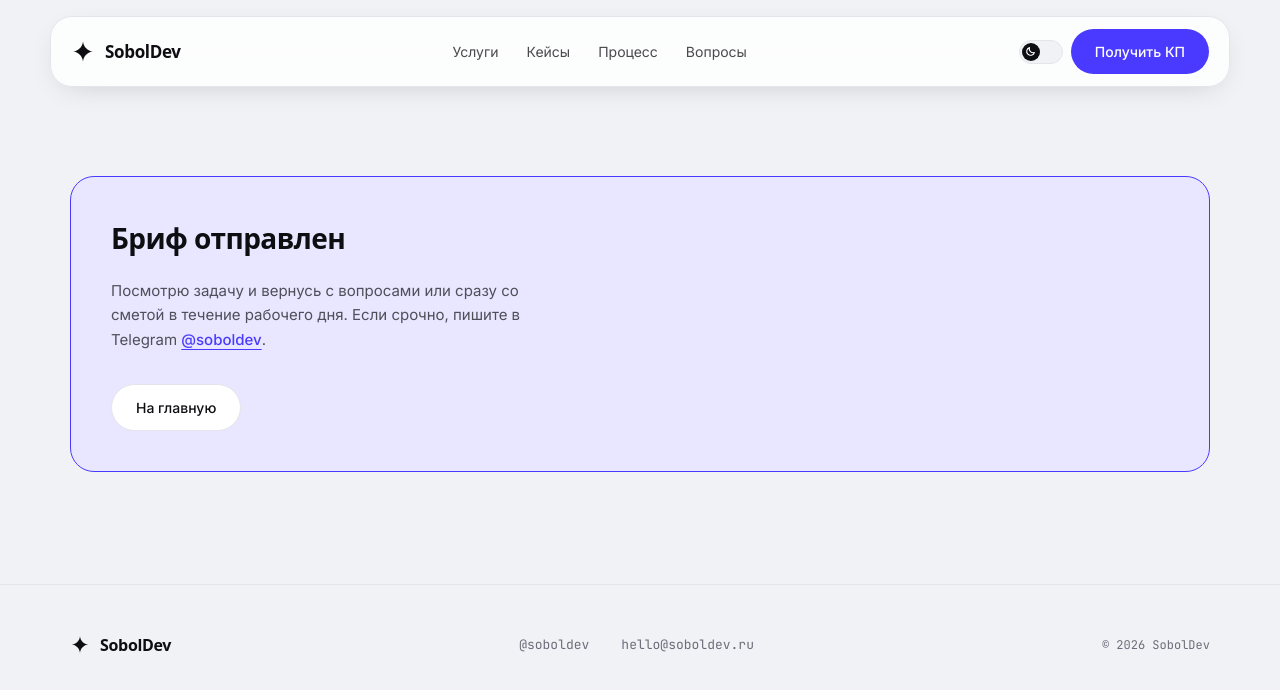
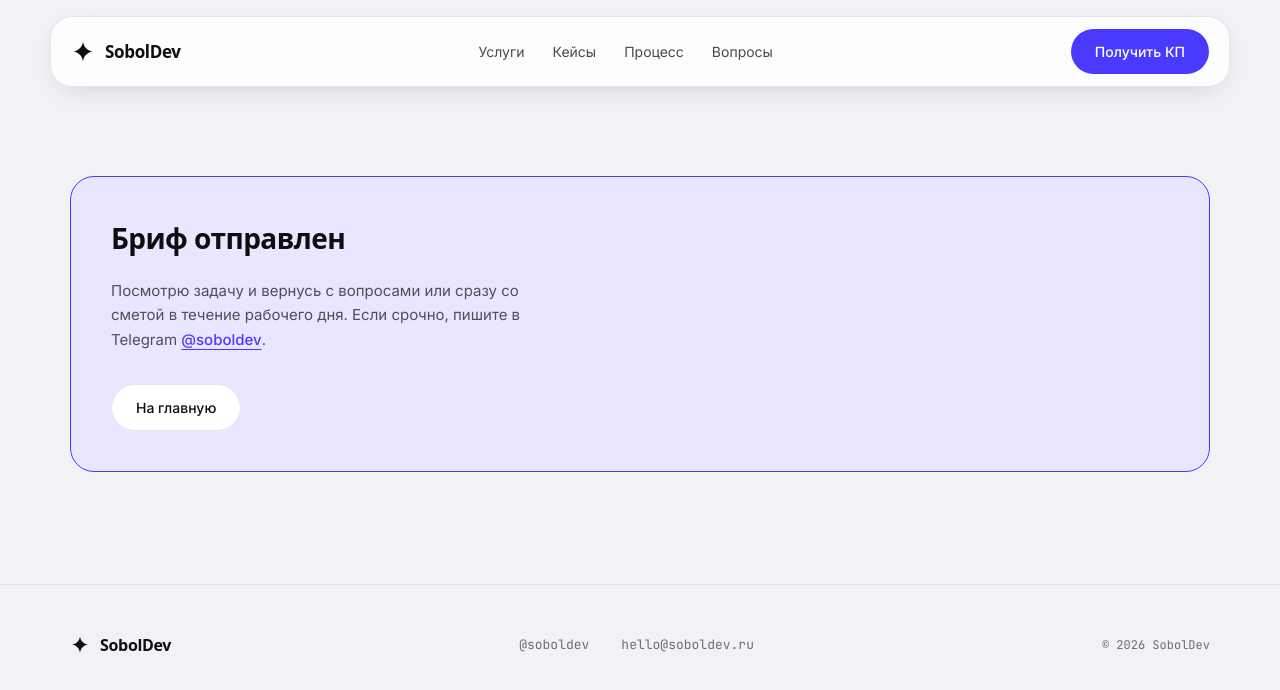
Before and after one commit to Sobol17/sobol-dev, a SvelteKit app: page /thanks in a window 1280 px wide. Shown: the top 690 px of the page. Built offline with nearby package versions, Linux system fonts and the light colour scheme; a web font is replaced by a local one.

Commit message:
refactor(ui): drop the dark theme and its toggle
One light palette removes the pre-paint script, the class variant and the duplicated color layer.

```diff
--- a/src/app.css
+++ b/src/app.css
@@ -1,8 +1,5 @@
 @import 'tailwindcss';
 @plugin '@tailwindcss/typography';
-
-/* Dark theme reacts to a class on <html>, not to the OS setting: the visitor picks it. */
-@custom-variant dark (&:where(.dark, .dark *));
 
 /* ---------- design tokens ---------- */
 @theme {
@@ -10,17 +7,16 @@
 	--font-sans: 'Inter', system-ui, sans-serif;
 	--font-mono: 'JetBrains Mono', ui-monospace, monospace;
 
-	/* Theme-dependent colors resolve through CSS variables redefined under .dark. */
-	--color-paper: rgb(var(--c-bg));
-	--color-surface: rgb(var(--c-surface));
-	--color-ink: rgb(var(--c-ink));
-	--color-muted: rgb(var(--c-muted));
-	--color-line: rgb(var(--c-line));
-	--color-accent-soft: rgb(var(--c-accent-soft));
-	--color-invert: rgb(var(--c-invert));
-	--color-invert-fg: rgb(var(--c-invert-fg));
+	--color-paper: #f1f2f5;
+	--color-surface: #ffffff;
+	--color-ink: #0d0d12;
+	--color-muted: #6c6c7a;
+	--color-line: #e4e5ea;
+	--color-accent-soft: #e9e7ff;
+	--color-invert: #0d0d12;
+	--color-invert-fg: #ffffff;
 
-	/* Always dark, in both themes: device mockups, case section, hero cards. */
+	/* Dark surfaces on a light page: device mockups, case section, hero cards. */
 	--color-night: #0d0d12;
 	--color-night2: #15151e;
 	--color-accent: #4a3aff;
@@ -43,27 +39,7 @@
 }
 
 :root {
-	--c-bg: 241 242 245;
-	--c-surface: 255 255 255;
-	--c-ink: 13 13 18;
-	--c-muted: 108 108 122;
-	--c-line: 228 229 234;
-	--c-accent-soft: 233 231 255;
-	--c-invert: 13 13 18;
-	--c-invert-fg: 255 255 255;
 	color-scheme: light;
-}
-
-.dark {
-	--c-bg: 10 10 14;
-	--c-surface: 22 22 30;
-	--c-ink: 240 240 246;
-	--c-muted: 150 150 166;
-	--c-line: 40 40 52;
-	--c-accent-soft: 37 32 84;
-	--c-invert: 255 255 255;
-	--c-invert-fg: 13 13 18;
-	color-scheme: dark;
 }
 
 @layer base {
--- a/src/app.html
+++ b/src/app.html
@@ -4,7 +4,6 @@
 		<meta charset="utf-8" />
 		<meta name="viewport" content="width=device-width, initial-scale=1" />
 		<link rel="icon" href="%sveltekit.assets%/favicon.svg" />
-		<script src="%sveltekit.assets%/theme-init.js"></script>
 		<link rel="preconnect" href="https://fonts.googleapis.com" />
 		<link rel="preconnect" href="https://fonts.gstatic.com" crossorigin />
 		<link
--- a/src/lib/components/theme-toggle.svelte
+++ /dev/null
@@ -1,47 +0,0 @@
-<script lang="ts">
-	import { ThemeStore } from '$lib/state/theme.svelte';
-
-	const theme = new ThemeStore();
-</script>
-
-<button
-	type="button"
-	role="switch"
-	aria-checked={theme.current === 'dark'}
-	aria-label="Тёмная тема"
-	class="relative h-6 w-11 shrink-0 rounded-pill border border-line bg-paper transition hover:border-ink/30"
-	onclick={() => theme.toggle()}
->
-	<span
-		class="absolute top-[2px] left-[2px] grid size-[18px] place-items-center rounded-pill bg-invert text-invert-fg transition-transform duration-300"
-		style={theme.current === 'dark' ? 'transform:translateX(20px)' : undefined}
-	>
-		{#if theme.current === 'dark'}
-			<svg
-				viewBox="0 0 24 24"
-				class="size-[11px]"
-				fill="none"
-				stroke="currentColor"
-				stroke-width="2.4"
-				stroke-linecap="round"
-			>
-				<circle cx="12" cy="12" r="4.5" />
-				<path
-					d="M12 1.8v2.4M12 19.8v2.4M1.8 12h2.4M19.8 12h2.4M4.9 4.9l1.7 1.7M17.4 17.4l1.7 1.7M19.1 4.9l-1.7 1.7M6.6 17.4l-1.7 1.7"
-				/>
-			</svg>
-		{:else}
-			<svg
-				viewBox="0 0 24 24"
-				class="size-[11px]"
-				fill="none"
-				stroke="currentColor"
-				stroke-width="2.4"
-				stroke-linecap="round"
-				stroke-linejoin="round"
-			>
-				<path d="M20.5 14.3A8.6 8.6 0 0 1 9.7 3.5a8.6 8.6 0 1 0 10.8 10.8z" />
-			</svg>
-		{/if}
-	</span>
-</button>
--- a/src/lib/state/theme.svelte.ts
+++ /dev/null
@@ -1,34 +0,0 @@
-import { browser } from '$app/environment';
-
-const STORAGE_KEY = 'sd-theme';
-
-export type Theme = 'light' | 'dark';
-
-/**
- * Mirrors the class that `static/theme-init.js` already applied before paint.
- * The DOM is the source of truth, so hydration never fights the pre-paint script.
- */
-export class ThemeStore {
-	current = $state<Theme>('light');
-
-	constructor() {
-		if (browser) {
-			this.current = document.documentElement.classList.contains('dark') ? 'dark' : 'light';
-		}
-	}
-
-	toggle(): void {
-		this.set(this.current === 'dark' ? 'light' : 'dark');
-	}
-
-	set(theme: Theme): void {
-		this.current = theme;
-		if (!browser) return;
-		document.documentElement.classList.toggle('dark', theme === 'dark');
-		try {
-			localStorage.setItem(STORAGE_KEY, theme);
-		} catch {
-			// Storage denied. The choice lasts for this page only, which is acceptable.
-		}
-	}
-}
--- a/src/routes/(admin)/+layout.svelte
+++ b/src/routes/(admin)/+layout.svelte
@@ -1,7 +1,6 @@
 <script lang="ts">
 	import { page } from '$app/state';
 	import Logo from '$lib/components/logo.svelte';
-	import ThemeToggle from '$lib/components/theme-toggle.svelte';
 	import { ADMIN_NAV, cn } from '$lib/ui';
 	import type { LayoutData } from './$types';
 
@@ -40,7 +39,6 @@
 			</nav>
 
 			<div class="flex items-center gap-3">
-				<ThemeToggle />
 				<span class="text-[14px] text-muted">{data.user.displayName}</span>
 				<form method="POST" action="/logout">
 					<button type="submit" class="text-[14px] text-muted transition hover:text-ink">
--- a/src/routes/(public)/+layout.svelte
+++ b/src/routes/(public)/+layout.svelte
@@ -1,6 +1,5 @@
 <script lang="ts">
 	import Logo from '$lib/components/logo.svelte';
-	import ThemeToggle from '$lib/components/theme-toggle.svelte';
 	import { Button, PUBLIC_NAV } from '$lib/ui';
 
 	let { children } = $props();
@@ -27,7 +26,6 @@
 			</ul>
 
 			<div class="flex items-center gap-2">
-				<ThemeToggle />
 				<Button href="/lead" size="md" class="hidden sm:inline-flex">Получить КП</Button>
 				<button
 					type="button"
--- a/src/routes/(public)/cases/[slug]/+page.svelte
+++ b/src/routes/(public)/cases/[slug]/+page.svelte
@@ -104,7 +104,7 @@
 		<!-- Markdown was sanitized in the service: the renderer escapes input and emits its own tags. -->
 		<svelte:boundary>
 			<div
-				class="prose mt-12 max-w-none prose-neutral dark:prose-invert prose-headings:font-display prose-headings:tracking-[-.02em] prose-a:text-accent"
+				class="prose mt-12 max-w-none prose-neutral prose-headings:font-display prose-headings:tracking-[-.02em] prose-a:text-accent"
 			>
 				<!-- eslint-disable-next-line svelte/no-at-html-tags -->
 				{@html project.bodyHtml}
--- a/src/routes/(public)/landing-content.ts
+++ b/src/routes/(public)/landing-content.ts
@@ -6,7 +6,7 @@ import type { ProjectCategory } from '$lib/types';
  */
 
 export const HERO = {
-	eyebrow: 'Студия разработки · беру 2 проекта в месяц',
+	eyebrow: 'Студия разработки',
 	titleStart: 'Сайты, приложения и',
 	titleAccent: 'Telegram Mini Apps',
 	lead: 'SobolDev — небольшая студия. Веду проект от брифа до релиза: интерфейс, код, публикация в сторах и поддержка. Заявку разбираю в день обращения и присылаю смету с фиксированной ценой.',
--- a/src/routes/kitchen-sink/+page.svelte
+++ b/src/routes/kitchen-sink/+page.svelte
@@ -18,7 +18,6 @@
 		Table,
 		Textarea
 	} from '$lib/ui';
-	import ThemeToggle from '$lib/components/theme-toggle.svelte';
 	import { getToastStore } from '$lib/state/toast.svelte';
 
 	const toasts = getToastStore();
@@ -55,7 +54,6 @@
 <div class="container-page grid gap-12 py-12">
 	<header class="flex items-center justify-between gap-4">
 		<h1 class="font-display text-[28px] tracking-[-.02em]" style="font-weight:700">Kitchen sink</h1>
-		<ThemeToggle />
 	</header>
 
 	<section class="grid gap-4">
--- a/static/theme-init.js
+++ /dev/null
@@ -1,9 +0,0 @@
-// Runs before paint so a dark-theme visitor never sees a white flash.
-// External file, not inline: the CSP allows scripts from 'self' only.
-try {
-	if (localStorage.getItem('sd-theme') === 'dark') {
-		document.documentElement.classList.add('dark');
-	}
-} catch {
-	// Private mode denies storage access. Light theme is the default anyway.
-}
```
